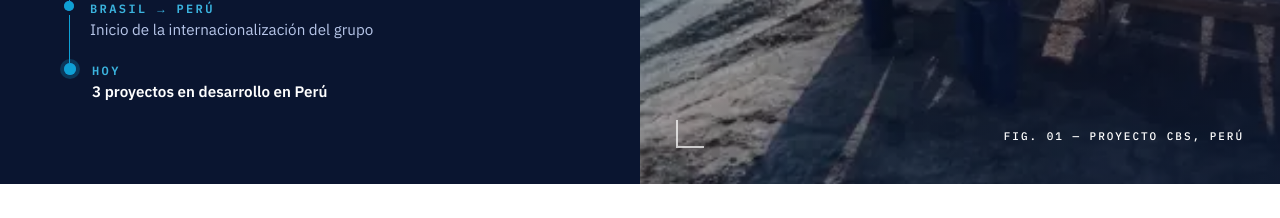
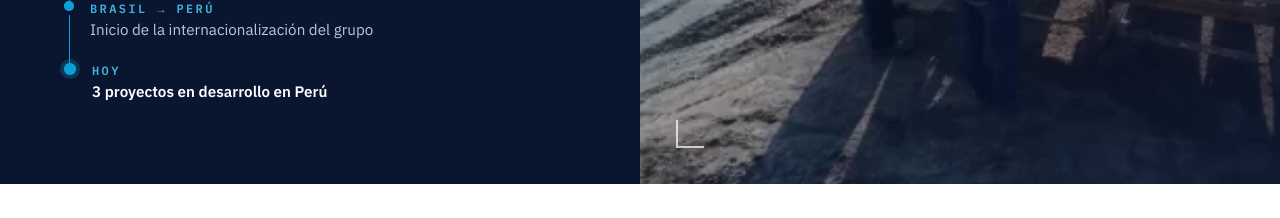
Before and after one commit to jhefferson-guerrero/cbs-web, a React (Vite) app: page / in a window 1280 px wide. Shown: the part 1620-1838 px from the top of the page. Built offline with nearby package versions, Linux system fonts and the light colour scheme; no server answers.

Commit message:
Nosotros: se quita el pie de foto "Fig. 01 - Proyecto CBS, Peru"

```diff
--- a/src/components/sections/Nosotros.tsx
+++ b/src/components/sections/Nosotros.tsx
@@ -165,18 +165,6 @@ export function Nosotros() {
             className="absolute bottom-9 left-9 h-7 w-7 border-b-2 border-l-2 border-white/70"
           />
 
-          <motion.div
-            initial={reduceMotion ? false : { opacity: 0, y: 8 }}
-            whileInView={{ opacity: 1, y: 0 }}
-            viewport={{ once: true, amount: 0.8 }}
-            transition={{ duration: 0.5, delay: 0.65, ease: 'easeOut' }}
-            className="absolute bottom-10 right-9 flex flex-col items-end gap-0.5 text-right"
-          >
-            <span className="font-mono text-[11px] uppercase tracking-[0.18em] text-white">
-              Fig. 01 — Proyecto CBS, Perú
-            </span>
-          </motion.div>
-
           {/* Cortina navy que tapa la foto y se achica hacia la izquierda, revelándola
               de derecha a izquierda -- el mismo efecto que antes daba el clip-path,
               pero con scaleX (transform), que es confiable en este entorno. */}
```
